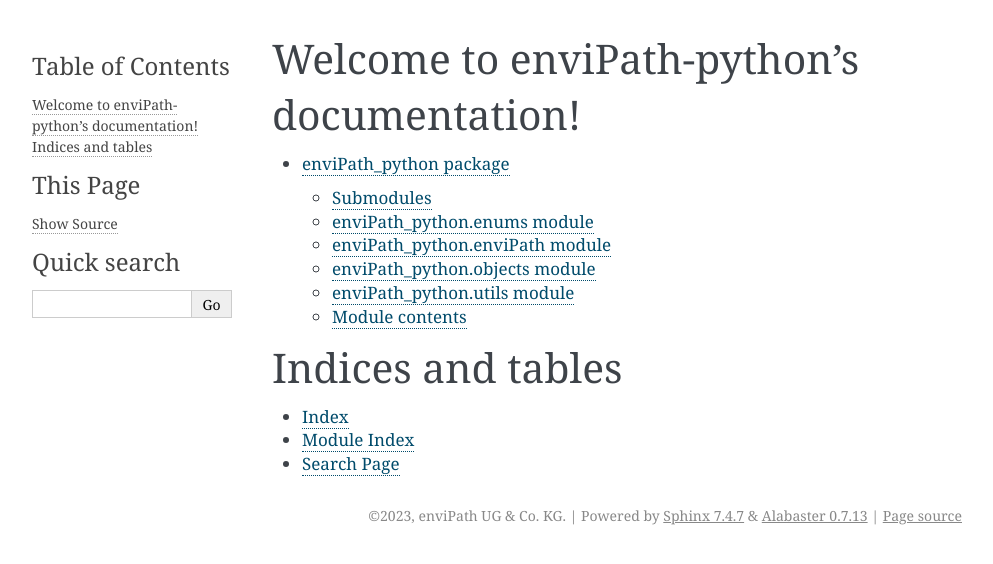
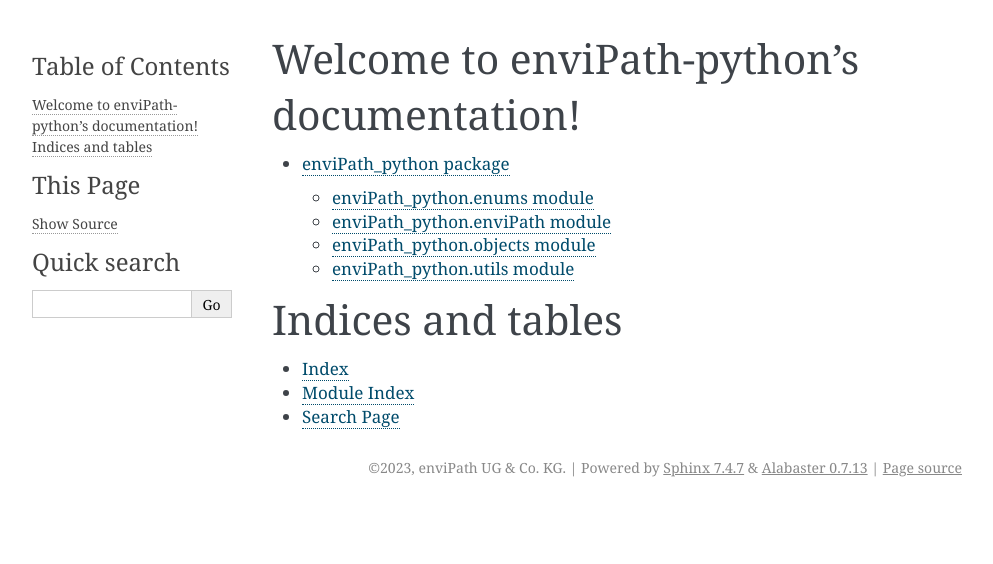
Before and after one commit to enviPath/enviPath-python, a Sphinx documentation site: the page built from docs/source/index.rst, in a window 1280 px wide. Shown: the top 564 px of the page, without its empty margins (148-1141 px from the left). Built offline with Sphinx 7.4.7, drawn with Linux system fonts in a browser that asks for light colours.

Commit message:
Removed some unused links

```diff
--- a/docs/source/enviPath_python.rst
+++ b/docs/source/enviPath_python.rst
@@ -1,8 +1,5 @@
 enviPath\_python package
 ========================
-
-Submodules
-----------
 
 enviPath\_python.enums module
 -----------------------------
@@ -35,11 +32,3 @@
    :members:
    :undoc-members:
    :show-inheritance:
-
-Module contents
----------------
-
-.. automodule:: enviPath_python
-   :members:
-   :undoc-members:
-   :show-inheritance:
```
